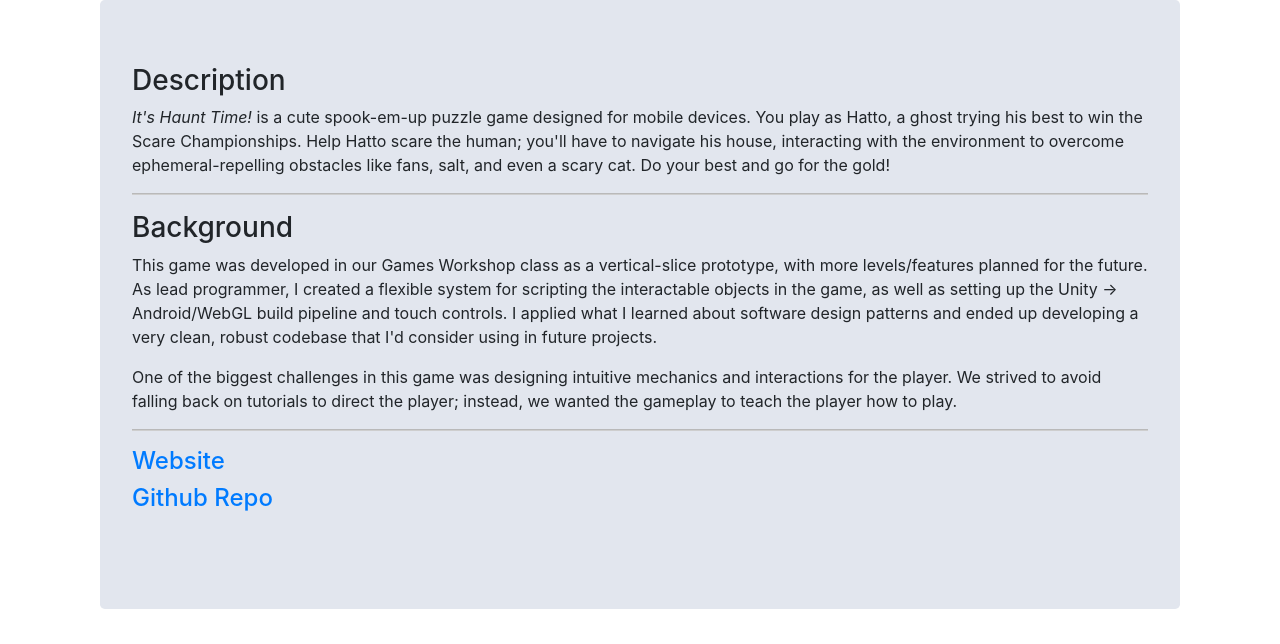
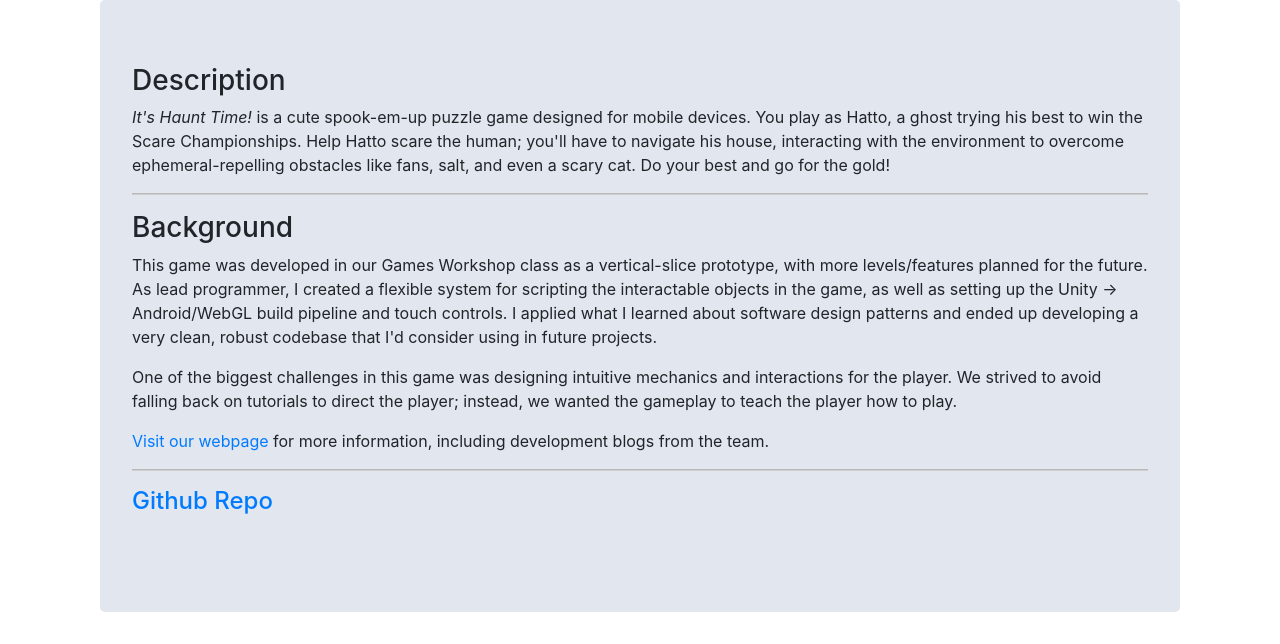
Before and after one commit to dmg9626/dmg9626.github.io, a Jekyll site: the page built from games/its-haunt-time.md, in a window 1280 px wide and 900 px high, scrolled down 1158 px, cut to the strip 256-900 px from the top of the window. Built offline with Jekyll 4.4.1, drawn with Linux system fonts in a browser that asks for light colours; nearby versions of some CDN libraries; library files that are not in the unit come from our copies.

Commit message:
brought more attention to project link in its haunt time page

```diff
--- a/games/its-haunt-time.md
+++ b/games/its-haunt-time.md
@@ -15,7 +15,8 @@ playable: true
 
 <p>One of the biggest challenges in this game was designing intuitive mechanics and interactions for the player. We strived to avoid falling back on tutorials to direct the player; instead, we wanted the gameplay to teach the player how to play.</p>
 
+<p><a href="https://sites.google.com/view/itshaunttime/">Visit our webpage</a> for more information, including development blogs from the team.</p>
+
 <hr>
 
-<h4><a href="https://sites.google.com/view/itshaunttime/">Website</a></h4>
 <h4><a href="https://github.com/rushweigelt/itsHauntTime">Github Repo</a></h4>
```
